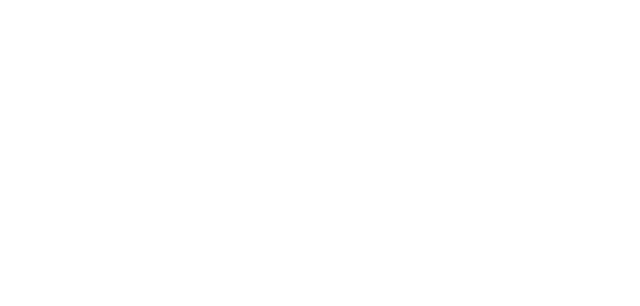
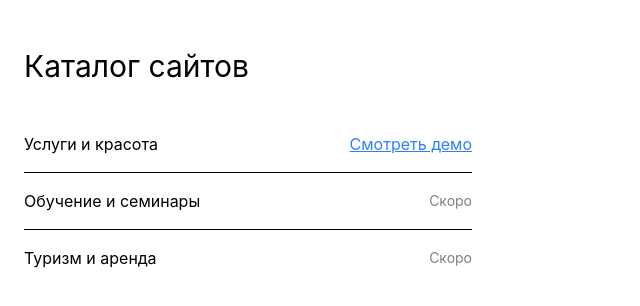
Before and after one commit to SabinaBatrakova/catalog-site, a React (Vite) app: page / in a window 1280 px wide. Before the commit this address had no page. Shown: the top 306 px of the page, without its empty margins (0-640 px from the left). Built offline with nearby package versions, Linux system fonts and the light colour scheme.

Commit message:
feat: add catalog page with list

```diff
--- /dev/null
+++ b/src/pages/Catalog.tsx
@@ -0,0 +1,29 @@
+import { Link } from 'react-router-dom'
+
+const niches = [
+  { templateId: 'beauty-1', label: 'Услуги и красота', live: true },
+  { templateId: 'school-1', label: 'Обучение и семинары', live: false },
+  { templateId: 'rental-1', label: 'Туризм и аренда', live: false },
+]
+
+export function Catalog() {
+  return (
+    <div className="px-6 py-12">
+      <h1 className="text-3xl">Каталог сайтов</h1>
+      <ul className="mt-8 max-w-md divide-y">
+        {niches.map((n) => (
+          <li key={n.templateId} className="flex items-center justify-between py-4">
+            <span>{n.label}</span>
+            {n.live ? (
+              <Link to={`/templates/${n.templateId}`} className="text-blue-500 underline">
+                Смотреть демо
+              </Link>
+            ) : (
+              <span className="text-sm opacity-50">Скоро</span>
+            )}
+          </li>
+        ))}
+      </ul>
+    </div>
+  )
+}
--- a/src/routes/AppRoutes.tsx
+++ b/src/routes/AppRoutes.tsx
@@ -1,9 +1,11 @@
 import { Routes, Route } from 'react-router-dom'
+import { Catalog } from '@/pages/Catalog'
 import { TemplatePage } from '@/pages/TemplatePage'
 
 export function AppRoutes() {
   return (
     <Routes>
+      <Route path="/" element={<Catalog />} />
       <Route path="/templates/:templateId" element={<TemplatePage />} />
     </Routes>
   )
```
